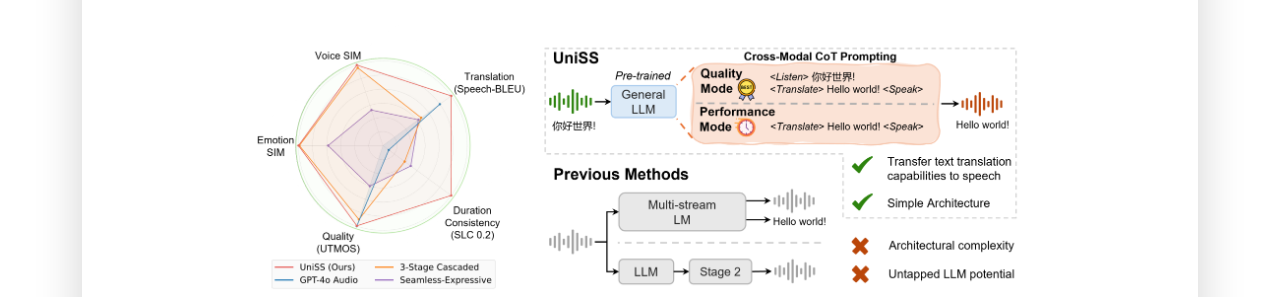
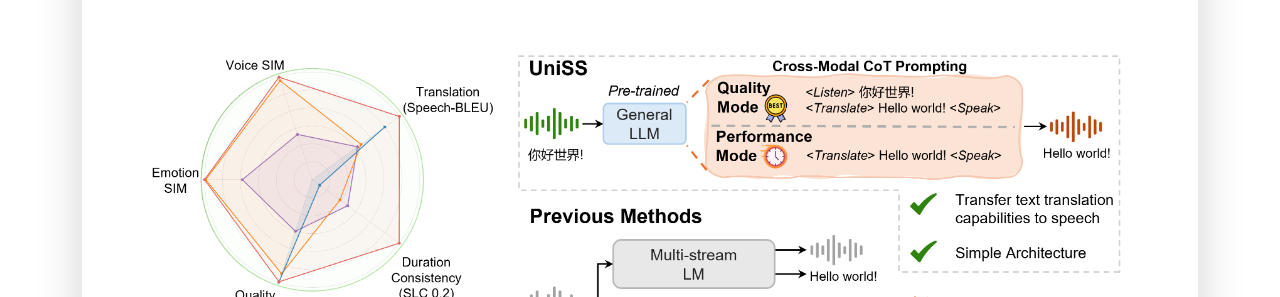
Before and after one commit to uniss-AAAI26/uniss-AAAI26.github.io, a plain HTML site: page index.html in a window 1280 px wide. Shown: the part 655-952 px from the top of the page. Drawn offline with Linux system fonts and the light colour scheme.

Commit message:
Resize fig

```diff
--- a/index.html
+++ b/index.html
@@ -52,7 +52,7 @@
 	<h2 id="inference-overview" style="text-align: center;">Overview of UniSS (S2ST)</h2>
 	<body>
 	<p style="text-align: center;">
-		<img src="figures/teaser.png" height="400" width="800">
+		<img src="figures/teaser2.png" height="400" width="1200">
 	</p>
 	</body>
 		<p style="text-align: center;" >
```
Also changed, not shown: figures/teaser2.png (renamed from figures/teaser.png).
